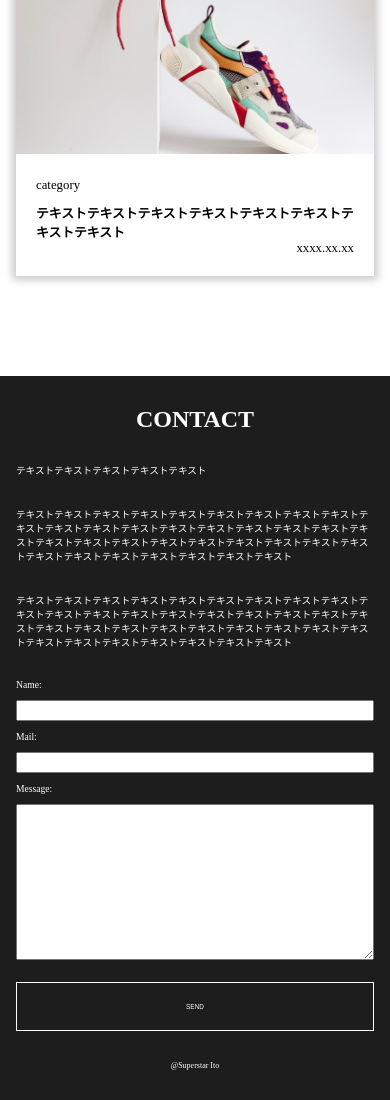
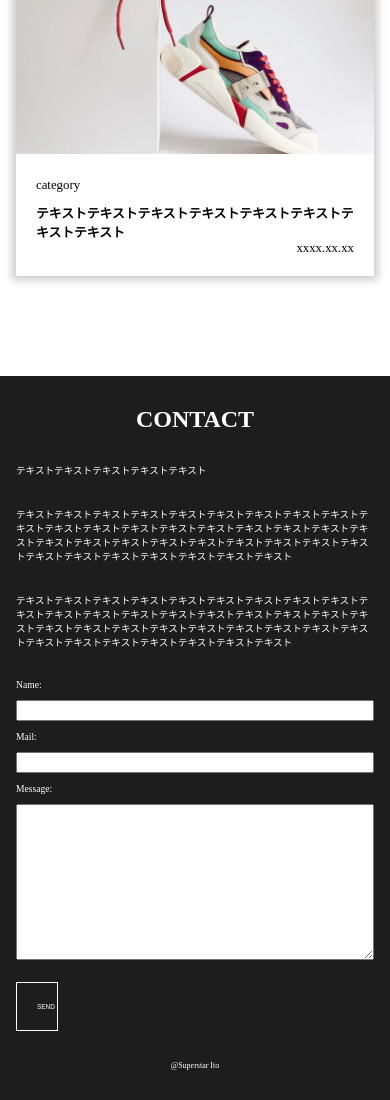
Before and after one commit to Koki-japan-fukui/code-step-advance, a plain HTML site: page index.html in a window 390 px wide. Shown: the part 2739-3839 px from the top of the page. Drawn offline with Linux system fonts and the light colour scheme.

Commit message:
Create index.html

```diff
--- a/css/styles.css
+++ b/css/styles.css
@@ -298,7 +298,8 @@ dd > textarea {
     width: 100%;
   }
   .button > input {
-    width: 100%;
+    width: 10%;
     padding: 20px;
+    width: 10px;
   }
 }
```
